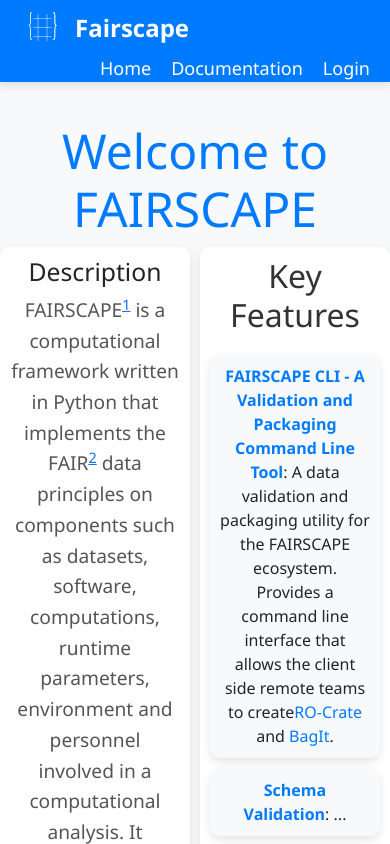
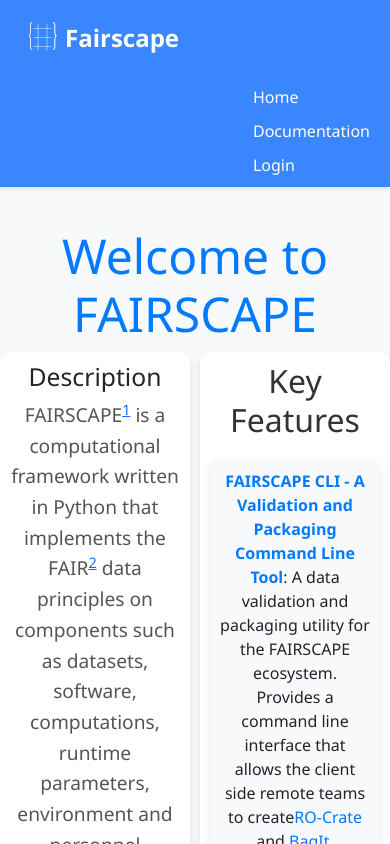
Before and after one commit to fairscape/fairscape_web_client, a React (Vite) app: page / in a window 390 px wide. Shown: the top 844 px of the page. Built offline with nearby package versions, Linux system fonts and the light colour scheme; no server answers.

Commit message:
download links footer changees

```diff
--- a/src/components/MetadataViewer/metadataProperties.js
+++ b/src/components/MetadataViewer/metadataProperties.js
@@ -5,7 +5,7 @@
   { name: "Description", key: "description" },
   { name: "Source Organization", key: "sourceOrganization" },
   { name: "Contains", key: "@graph" },
-  { name: "Distributions", key: "distribution" },
+  { name: "Download Link", key: "download" },
 ];
 
 export const DatasetProperties = [
--- a/src/components/header_footer/Footer.css
+++ b/src/components/header_footer/Footer.css
@@ -1,42 +1,42 @@
-/* Footer.css */
-
 .footer {
-  background-color: #007bff;
+  flex-shrink: 0;
+  background-color: var(--primary-color);
   color: white;
   text-align: center;
-  padding: 10px 0;
-  width: 100%;
+  padding: 20px 0;
+  margin-top: auto;
 }
 
-.footer-meta {
+.footer-content {
   max-width: 1200px;
   margin: 0 auto;
-  padding: 20px;
-}
-
-.footer-meta__inner {
   display: flex;
   justify-content: space-between;
   align-items: center;
 }
 
-.copyright {
-  text-align: left;
+.footer-logo {
+  font-size: 1.5rem;
+  font-weight: bold;
 }
 
-.social {
-  text-align: right;
+.footer-links {
+  display: flex;
+  gap: 20px;
 }
 
-.social__link {
+.footer-link {
   color: white;
-  margin-left: 10px;
+  text-decoration: none;
+  transition: color 0.3s ease;
 }
 
-.social__link:hover {
-  color: #ddd;
+.footer-link:hover {
+  color: var(--accent-color);
 }
 
-.highlight {
-  font-weight: bold;
+.footer-copyright {
+  margin-top: 10px;
+  font-size: 0.9rem;
+  color: rgba(255, 255, 255, 0.8);
 }
--- a/src/components/header_footer/Footer.jsx
+++ b/src/components/header_footer/Footer.jsx
@@ -4,20 +4,20 @@
 const Footer = () => {
   return (
     <footer className="footer">
-      <div className="footer-meta">
-        <div className="footer-meta__inner">
+      <div className="footer-content">
         <div className="copyright">
-            <div className="highlight">Copyright © University of Virginia</div>
+          <span className="highlight">Copyright © University of Virginia</span>
         </div>
         <div className="social">
           <a
             href="https://github.com/fairscape/fairscape.github.io"
             target="_blank"
-              rel="noopener"
+            rel="noopener noreferrer"
             title="Go to repository"
             className="social__link"
-            ></a>
-          </div>
+          >
+            GitHub
+          </a>
         </div>
       </div>
     </footer>
--- a/src/components/header_footer/Header.css
+++ b/src/components/header_footer/Header.css
@@ -1,15 +1,28 @@
+:root {
+  --primary-color: #3a86ff;
+  --primary-dark: #2667cc;
+  --secondary-color: #8ecae6;
+  --accent-color: #ffb703;
+  --background-color: #f8f9fa;
+  --text-color: #333333;
+  --light-gray: #e9ecef;
+  --medium-gray: #ced4da;
+  --dark-gray: #6c757d;
+}
+
 .header {
-  background-color: #007bff;
-  padding: 0 20px; /* Add padding to the sides for width */
-  box-shadow: 0 4px 8px rgba(0, 0, 0, 0.1);
+  background-color: var(--primary-color);
+  padding: 10px 20px;
+  box-shadow: 0 2px 4px rgba(0, 0, 0, 0.1);
 }
 
 .navbar {
   display: flex;
   justify-content: space-between;
   align-items: center;
-  max-width: 100%;
-  margin: 0; /* Ensure it spans the full width */
+  max-width: 1200px;
+  margin: 0 auto;
+  padding: 0;
 }
 
 .navbar-brand {
@@ -22,47 +35,58 @@
   font-size: 24px;
   font-weight: bold;
   text-decoration: none;
-  margin-left: 10px;
 }
 
 .nav-links {
   list-style: none;
   display: flex;
   gap: 20px;
-  margin: 0; /* Reset margin */
-  padding: 0; /* Reset padding */
-  align-items: center; /* Center align vertically */
+  margin: 0;
+  padding: 0;
+  align-items: center;
 }
 
 .nav-links li {
   display: flex;
-  align-items: center; /* Center align vertically */
+  align-items: center;
 }
 
 .nav-links li a {
   color: white;
   text-decoration: none;
-  font-size: 18px;
-  text-align: center; /* Center align text */
-  width: 100%; /* Ensure it takes full width */
+  font-size: 16px;
+  transition: color 0.3s ease;
 }
 
 .nav-links li a:hover {
-  text-decoration: underline;
+  color: var(--accent-color);
+  text-decoration: none;
 }
 
-/* Correct duplicate CSS and add new styles for proper alignment */
 .navbar-right {
   display: flex;
   align-items: center;
-  margin-left: auto;
 }
 
 .user-profile {
-  margin-left: 20px; /* Add some space between nav links and user profile */
+  margin-left: 20px;
 }
 
-/* Remove padding from navbar to ensure it is against the edge */
-.navbar {
-  padding: 0; /* Ensure navbar has no padding */
+@media (max-width: 768px) {
+  .navbar {
+    flex-direction: column;
+    align-items: flex-start;
+  }
+
+  .nav-links {
+    margin-top: 10px;
+    flex-direction: column;
+    align-items: flex-start;
+    gap: 10px;
+  }
+
+  .navbar-right {
+    margin-top: 10px;
+    align-self: flex-end;
+  }
 }
--- a/src/global.css
+++ b/src/global.css
@@ -1,3 +1,44 @@
+html,
+body {
+  height: 100%;
+  margin: 0;
+  padding: 0;
+}
+
+body {
+  display: flex;
+  flex-direction: column;
+  background-color: #f8f9fa;
+  font-family: "Segoe UI", Tahoma, Geneva, Verdana, sans-serif;
+  min-height: 100vh;
+}
+
+#root {
+  display: flex;
+  flex-direction: column;
+  min-height: 100vh;
+}
+
+.page-content {
+  flex: 1 0 auto;
+  width: 100%;
+  max-width: 1200px;
+  margin: 0 auto;
+  padding: 20px;
+}
+
+.container {
+  background-color: #ffffff;
+  padding: 20px;
+  border-radius: 10px;
+  box-shadow: 0 4px 8px rgba(0, 0, 0, 0.1);
+  margin-bottom: 20px;
+}
+
+h3 {
+  color: #007bff;
+}
+
 .node circle {
   fill: #ffab00;
   stroke: #664d03;
@@ -22,24 +63,6 @@
   fill: #4caf50;
 }
 
-body {
-  background-color: #f8f9fa;
-  font-family: "Segoe UI", Tahoma, Geneva, Verdana, sans-serif;
-}
-
-h3 {
-  color: #007bff;
-}
-
-.container {
-  background-color: #ffffff;
-  padding: 10px;
-  border-radius: 10px;
-  box-shadow: 0 4px 8px rgba(0, 0, 0, 0.1);
-  margin-top: 20px;
-  margin-bottom: 10px;
-}
-
 .accordion-button {
   background-color: #007bff;
   color: white;
@@ -52,8 +75,8 @@
 
 .table {
   margin-top: 10px;
-  table-layout: fixed; /* Add this line */
-  width: 100%; /* Ensure the table takes the full width */
+  table-layout: fixed;
+  width: 100%;
 }
 
 .table thead th {
@@ -62,7 +85,7 @@
 }
 
 .table-container {
-  overflow-x: auto; /* Add horizontal scroll */
+  overflow-x: auto;
 }
 
 #mermaid-container {
@@ -101,7 +124,6 @@
   display: flex;
   justify-content: center;
   margin-top: 20px;
-  /* Center the button group */
 }
 
 .serialization-btn-group .btn-check {
@@ -110,9 +132,7 @@
 
 .serialization-btn-group .btn-outline-info {
   padding: 10px 20px;
-  /* Increase the padding */
   font-size: 1rem;
-  /* Increase the font size */
 }
 
 .btn-group {
@@ -139,7 +159,7 @@
 }
 
 .accordion-button:hover {
-  background-color: #007bff;
+  background-color: #0056b3;
 }
 
 .accordion-button:focus {
@@ -170,12 +190,14 @@
 }
 
 .accordion-button.sub-item-button {
-  background-color: #007bff;
+  background-color: #e7f1ff;
+  color: #007bff;
   font-size: 0.9rem;
 }
 
 .accordion-button.sub-item-button:not(.collapsed) {
-  background-color: #007bff;
+  background-color: #cfe2ff;
+  color: #0056b3;
 }
 
 .accordion-body.sub-item-body {
@@ -186,3 +208,11 @@
 .accordion-body.sub-item-body ul {
   margin-bottom: 0;
 }
+
+.footer {
+  flex-shrink: 0;
+  background-color: #007bff;
+  color: white;
+  text-align: center;
+  padding: 10px 0;
+}
--- a/src/pages/MetadataPage.jsx
+++ b/src/pages/MetadataPage.jsx
@@ -67,6 +67,8 @@
     return d;
   }
 
+  //This part is confusing so it can handle type/ark and just ark/
+  //if it's just ark/ it reroutes it to type/ark based on the metadata type
   useEffect(() => {
     const fetchData = async () => {
       setLoading(true);
@@ -98,10 +100,15 @@
         const metadataResponse = await axios.get(`${API_URL}/${currentArk}`, {
           headers,
         });
-        const metadataData = metadataResponse.data;
+        let metadataData = metadataResponse.data;
 
         if (!metadataData || typeof metadataData !== "object") {
           throw new Error("Invalid metadata format");
+        }
+
+        // Add download property for ROCrate
+        if (currentType.toLowerCase() === "rocrate") {
+          metadataData.download = `${API_URL}/rocrate/download/${currentArk}`;
         }
 
         setMetadata(metadataData);
@@ -128,25 +135,25 @@
         }
 
         try {
-          const evidenceGraphResponse = await axios.get(
-            `${API_URL}/evidencegraph/${currentArk}`,
-            { headers }
-          );
-          setEvidenceGraph(evidenceGraphResponse.data);
-        } catch (error) {
-          console.error("Error fetching evidence graph:", error);
-          const keys_to_keep = [
-            "@id",
-            "name",
-            "description",
-            "@type",
-            "generatedBy",
-            "isPartOf",
-            "@graph",
-            "usedByComputation",
-            "usedSoftware",
-            "usedDataset",
-          ];
+          //   const evidenceGraphResponse = await axios.get(
+          //     `${API_URL}/evidencegraph/${currentArk}`,
+          //     { headers }
+          //   );
+          //   setEvidenceGraph(evidenceGraphResponse.data);
+          // } catch (error) {
+          //   console.error("Error fetching evidence graph:", error);
+          //   const keys_to_keep = [
+          //     "@id",
+          //     "name",
+          //     "description",
+          //     "@type",
+          //     "generatedBy",
+          //     "isPartOf",
+          //     "@graph",
+          //     "usedByComputation",
+          //     "usedSoftware",
+          //     "usedDataset",
+          //   ];
           const filteredMetadata = filter_nonprov(metadataData, keys_to_keep);
           setEvidenceGraph(filteredMetadata);
         } finally {
@@ -177,8 +184,9 @@
   const json = JSON.stringify(metadata, null, 2);
 
   return (
-    <div>
+    <div id="root">
       <Header />
+      <div className="page-content">
         <div className="container">
           <h3>
             {mapType(type)} Metadata: {metadata.guid}
@@ -192,11 +200,16 @@
             <MetadataComponent metadata={metadata} type={mapType(type)} />
           )}
           {view === "serialization" && (
-          <SerializationComponent json={json} rdfXml={rdfXml} turtle={turtle} />
+            <SerializationComponent
+              json={json}
+              rdfXml={rdfXml}
+              turtle={turtle}
+            />
           )}
           {view === "evidenceGraph" && !evidenceGraphLoading && (
             <EvidenceGraphComponent evidenceGraph={evidenceGraph} />
           )}
+        </div>
       </div>
       <Footer />
     </div>
```
Also changed, not shown: src/components/MetadataViewer/TableRow.jsx (+75 -6 lines). Lines whose indentation alone changed are shown as unchanged.
